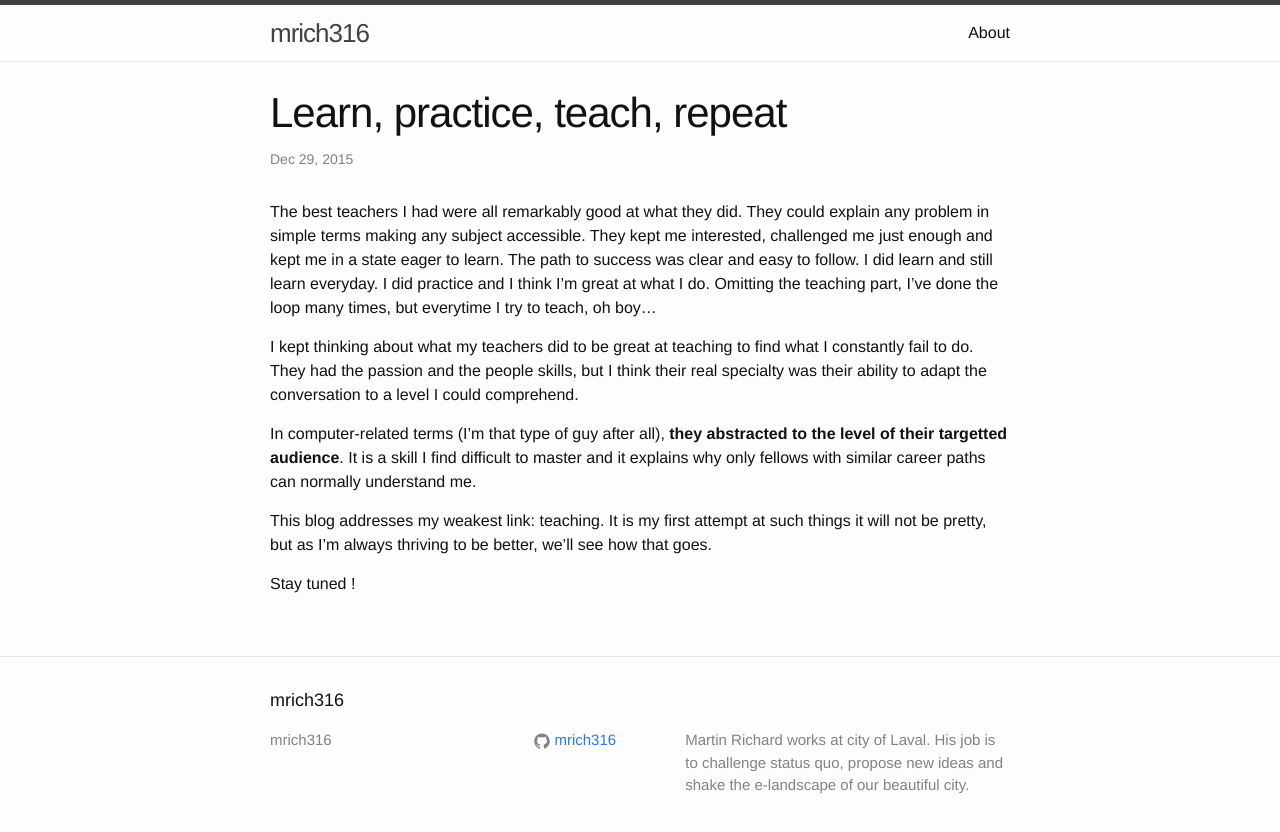
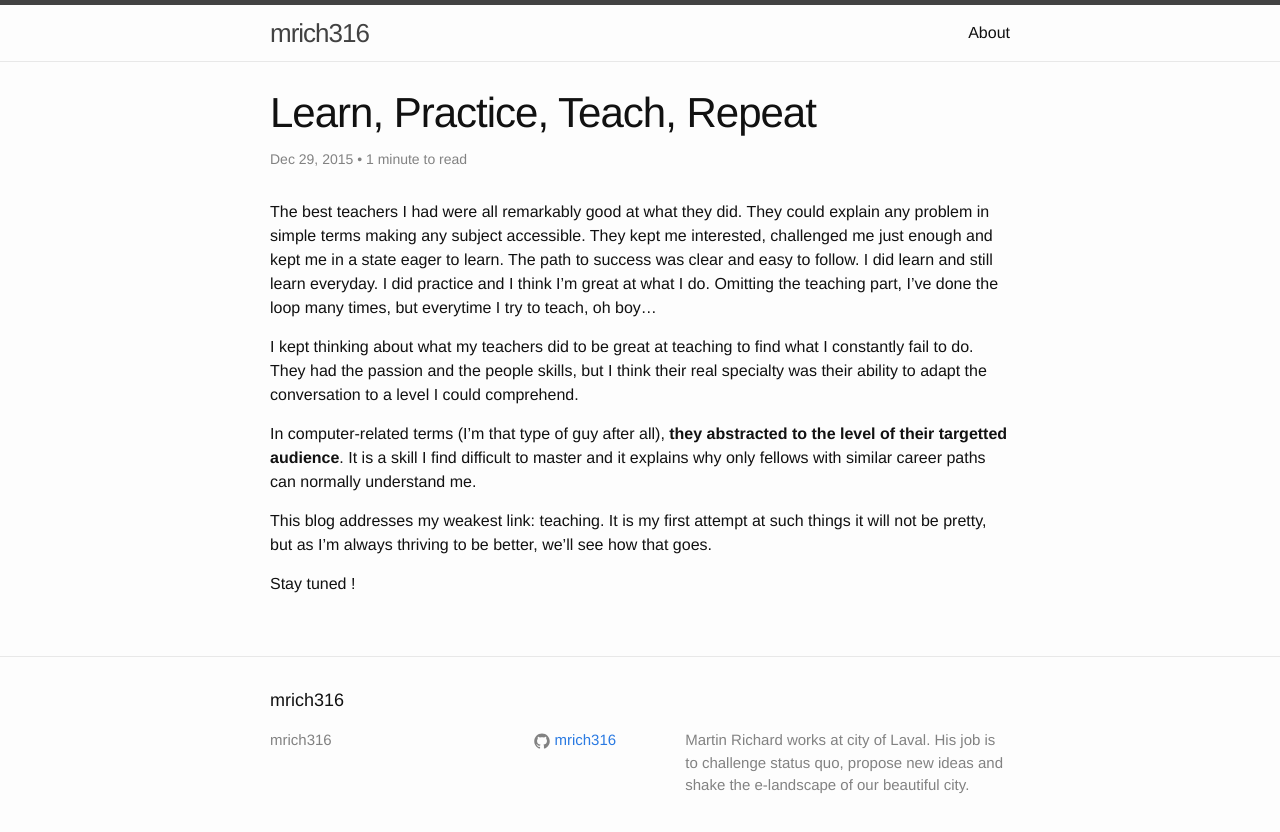
Before and after one commit to mrich316/mrich316.github.io, a Jekyll site: the page built from _posts/2015-12-29-learn-practice-teach-repeat.md, in a window 1280 px wide. Shown: the top 832 px of the page. Built offline with Jekyll 4.4.1, drawn with Linux system fonts in a browser that asks for light colours.

Commit message:
added read times and ajusted text of about.md and uppercased the title of my first post.

```diff
--- /dev/null
+++ b/_includes/read_time.html
@@ -0,0 +1,13 @@
+{% comment %}
+Based on http://carlosbecker.com/posts/jekyll-reading-time-without-plugins/
+http://en.wikipedia.org/wiki/Words_per_minute (typically 180 words per minutes)
+{% endcomment %}
+
+{% capture words %}
+  {{ page.content | number_of_words | minus: 180 }}
+{% endcapture %}
+{% if words < '180' %}
+  1 minute to read
+{% else %}
+  {{ words | plus: 180 | divided_by: 180 | append: " minutes to read" }}
+{% endif %}
--- a/_layouts/post.html
+++ b/_layouts/post.html
@@ -5,7 +5,7 @@ layout: default
 
   <header class="post-header">
     <h1 class="post-title">{{ page.title }}</h1>
-    <p class="post-meta">{{ page.date | date: "%b %-d, %Y" }}{% if page.author %} • {{ page.author }}{% endif %}{% if page.meta %} • {{ page.meta }}{% endif %}</p>
+    <p class="post-meta">{{ page.date | date: "%b %-d, %Y" }}{% if page.author %} • {{ page.author }}{% endif %}{% if page.meta %} • {{ page.meta }}{% endif %} • {% include read_time.html %}</p>
   </header>
 
   <article class="post-content">
--- a/_posts/2015-12-29-learn-practice-teach-repeat.md
+++ b/_posts/2015-12-29-learn-practice-teach-repeat.md
@@ -1,6 +1,6 @@
 ---
 layout: post
-title:  "Learn, practice, teach, repeat"
+title:  "Learn, Practice, Teach, Repeat"
 date:   2015-12-29 21:52:46
 categories: blog
 ---
```
Also changed, not shown: about.md (+2 -2 lines).
